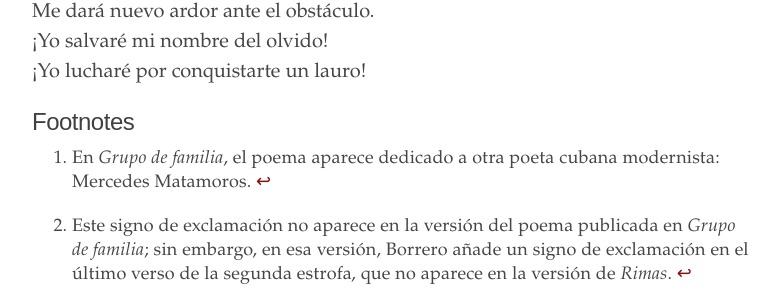
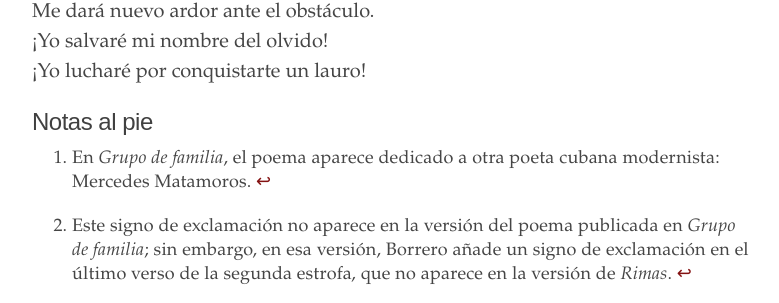
Before and after one commit to edicionesdereparto/juanaborrero, a Jekyll site: the page built from _texts/El ideal.md, in a window 1280 px wide. Shown: the part 1035-1338 px from the top of the page, without its empty margins (248-1027 px from the left). Built offline with Jekyll 4.4.1, drawn with Linux system fonts in a browser that asks for light colours.

Commit message:
Update El ideal.md

```diff
--- a/_texts/El ideal.md
+++ b/_texts/El ideal.md
@@ -38,7 +38,7 @@ source: Poesías
 - ¡Yo salvaré mi nombre del olvido!
 - ¡Yo lucharé por conquistarte un lauro!
 
-## Footnotes
+## Notas al pie
 [^fn1]: En _Grupo de familia_, el poema aparece dedicado a otra poeta cubana modernista: Mercedes Matamoros.
 [^fn2]: Este signo de exclamación no aparece en la versión del poema publicada en _Grupo de familia_; sin embargo, en esa versión, Borrero añade un signo de exclamación en el último verso de la segunda estrofa, que no aparece en la versión de _Rimas_.
 [^fn3]: En _Grupo de familia_ aparece este verso: "Cuando a veces me agobia el desaliento".
```
